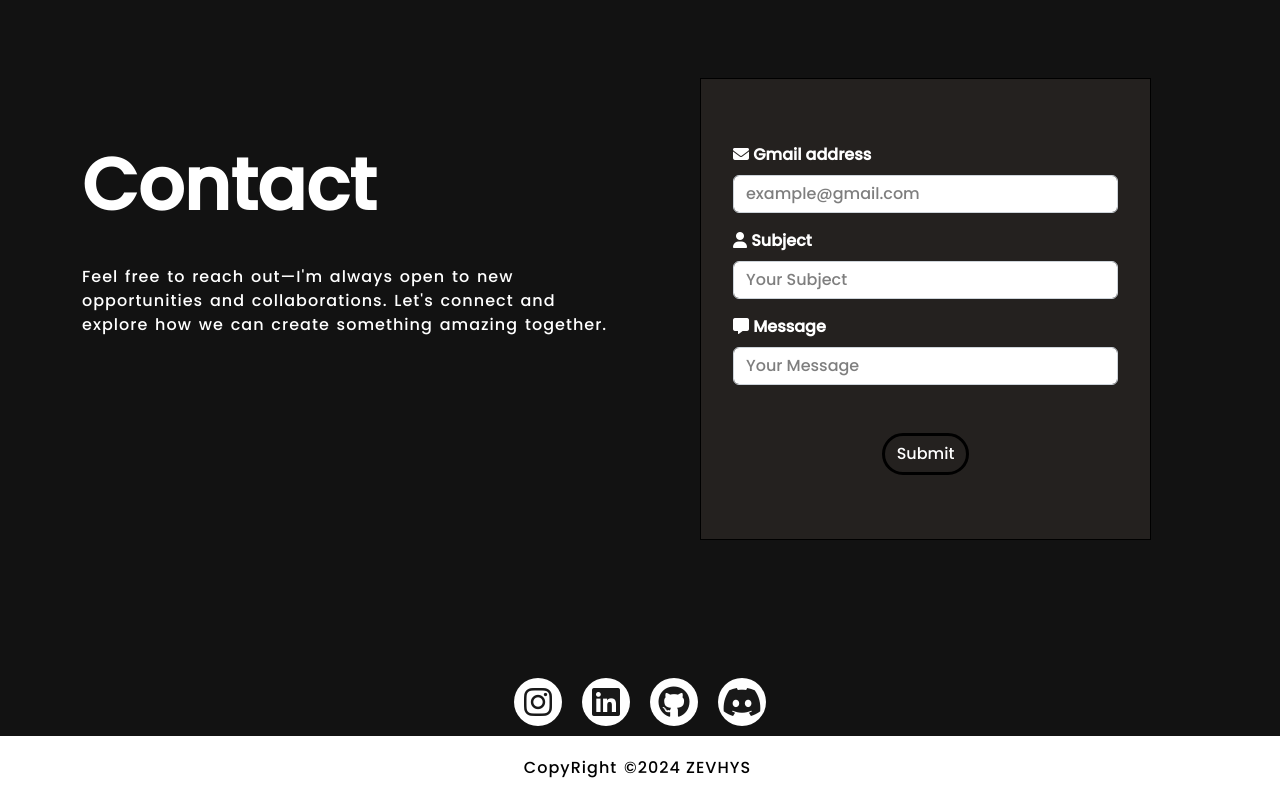
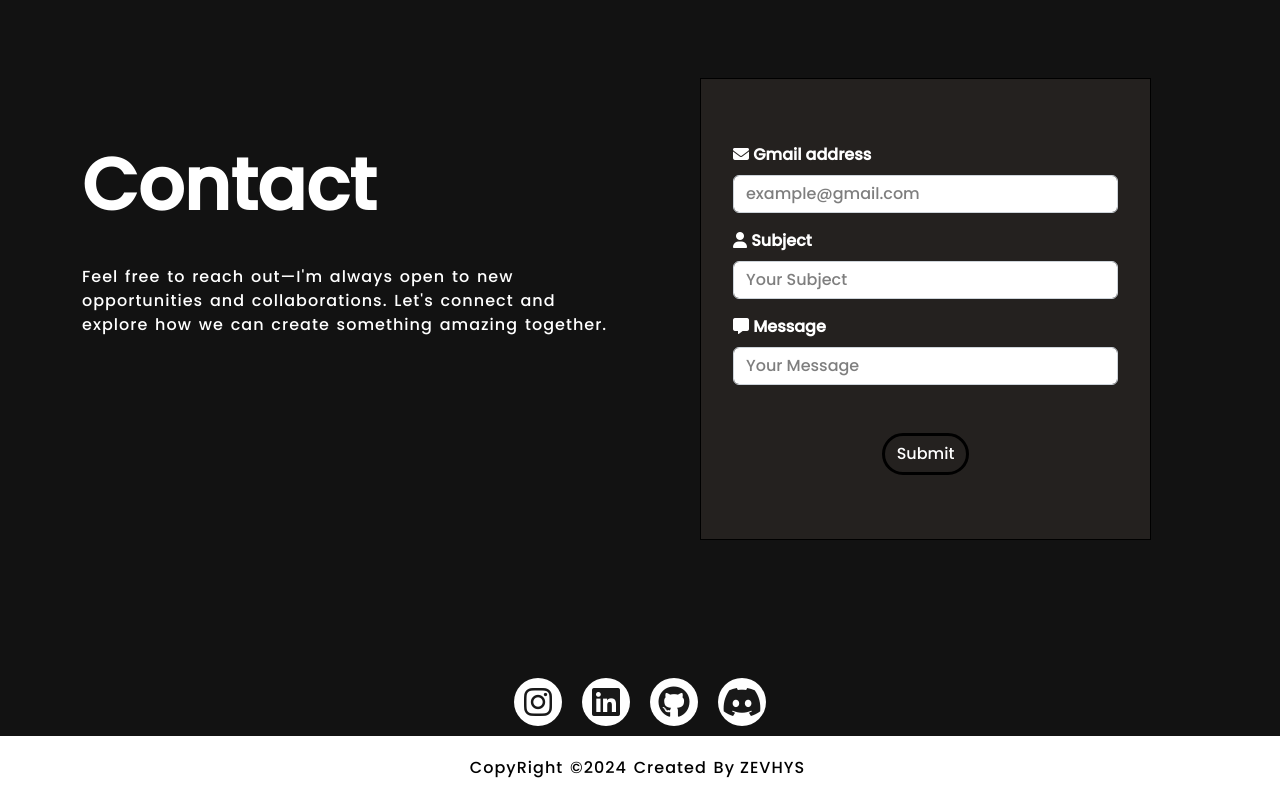
Before and after one commit to Zevhys/Portofolio-Zevhys, a plain HTML site: page index.html in a window 1280 px wide. Shown: the part 2212-3012 px from the top of the page. Drawn offline with nearby package versions, Linux system fonts and the light colour scheme.

Commit message:
Update index.html

```diff
--- a/index.html
+++ b/index.html
@@ -20,9 +20,6 @@
 
   <!-- Typeit Js -->
   <script src="https://unpkg.com/typeit@8.7.1/dist/index.umd.js"></script>
-
-  <!-- Aos -->
-  <link href="https://unpkg.com/aos@2.3.1/dist/aos.css" rel="stylesheet">
 
   <!-- Font -->
   <link rel="preconnect" href="https://fonts.googleapis.com">
@@ -71,7 +68,6 @@
 
   <!-- Section -->
   <section id="home" class="home container">
-    <!-- <div id="particles"></div> -->
     <div class="row d-flex align-items-center flex-md-row flex-column-reverse">
       <div class="col-12 col-md-8 intro-text">
         <h3 class="fw-semibold text-white">Hi<span class="wave">👋</span><br>My Name is</h3>
@@ -283,7 +279,7 @@
 
       <div class="footer-bottom">
         <p>
-          CopyRight &copy;2024<span class="created">Zevhys</span>
+          CopyRight &copy;2024 Created By<span class="created">zevhys</span>
         </p>
       </div>
     </div>
```
